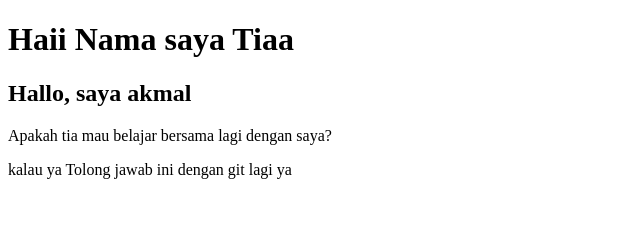
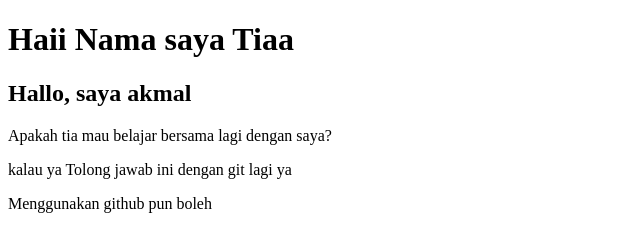
Before and after one commit to Tiaapril844/contoh, a plain HTML site: page index.html in a window 1280 px wide. Shown: the whole page, without its empty margins (0-640 px from the left). Drawn offline with Linux system fonts and the light colour scheme.

Commit message:
Update index.html
Pilihan ke dua

```diff
--- a/index.html
+++ b/index.html
@@ -11,5 +11,6 @@
     <h2>Hallo, saya akmal</h2>
     <p>Apakah tia mau belajar bersama lagi dengan saya?</p>
     <p>kalau ya Tolong jawab ini dengan git lagi ya</p>
+    <p>Menggunakan github pun boleh</p>
 </body>
 </html>
```
